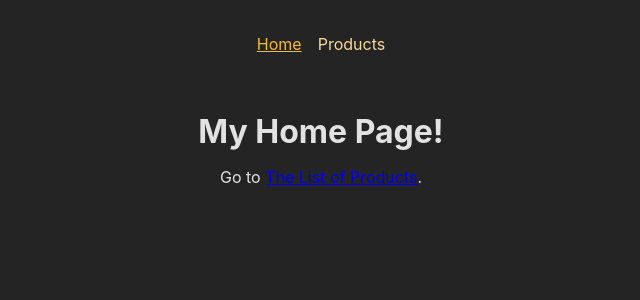
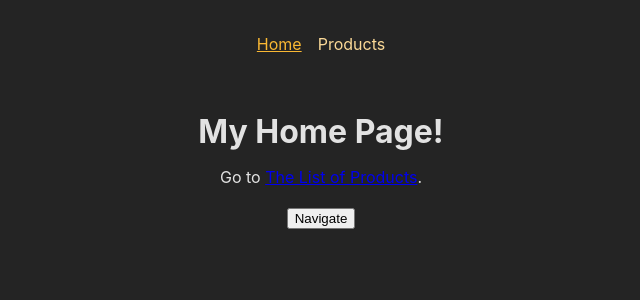
Before and after one commit to Mohammad-Shaikh-Ibrahim/React-Router, a React (Vite) app in the folder React_Router/: page / in a window 1280 px wide. Shown: the top 300 px of the page, without its empty margins (319-959 px from the left). Built offline with nearby package versions, Linux system fonts and the light colour scheme.

Commit message:
Navigating Programmatically

```diff
--- a/React_Router/src/pages/Home.jsx
+++ b/React_Router/src/pages/Home.jsx
@@ -1,10 +1,22 @@
-import { Link } from "react-router-dom";
+import { Link, useNavigate } from "react-router-dom";
 
 export default function HomePage() {
+
+    //Navigating Programmatically => (as Link) :
+    const navigate = useNavigate();
+    function navigateHandler() {
+        navigate('/products');
+    }
+
     return (
         <>
             <h1>My Home Page!</h1>
-            <p>Go to <Link to="/products"> The List of Products</Link>.</p>
+            <p>
+                Go to <Link to="/products"> The List of Products</Link>.
+            </p>
+            <p>
+                <button onClick={navigateHandler}>Navigate</button>
+            </p>
         </>
     );
 }
```
